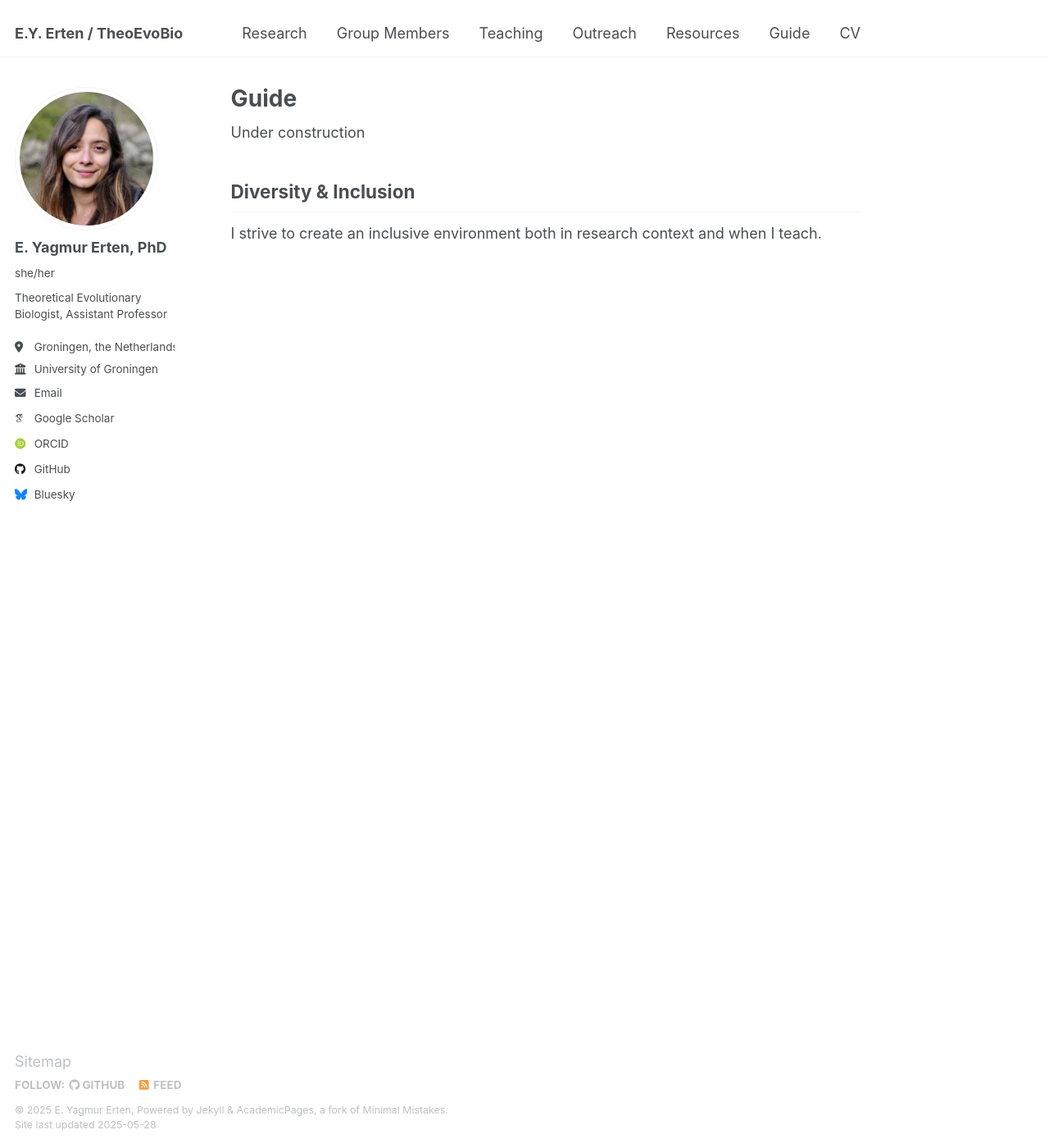
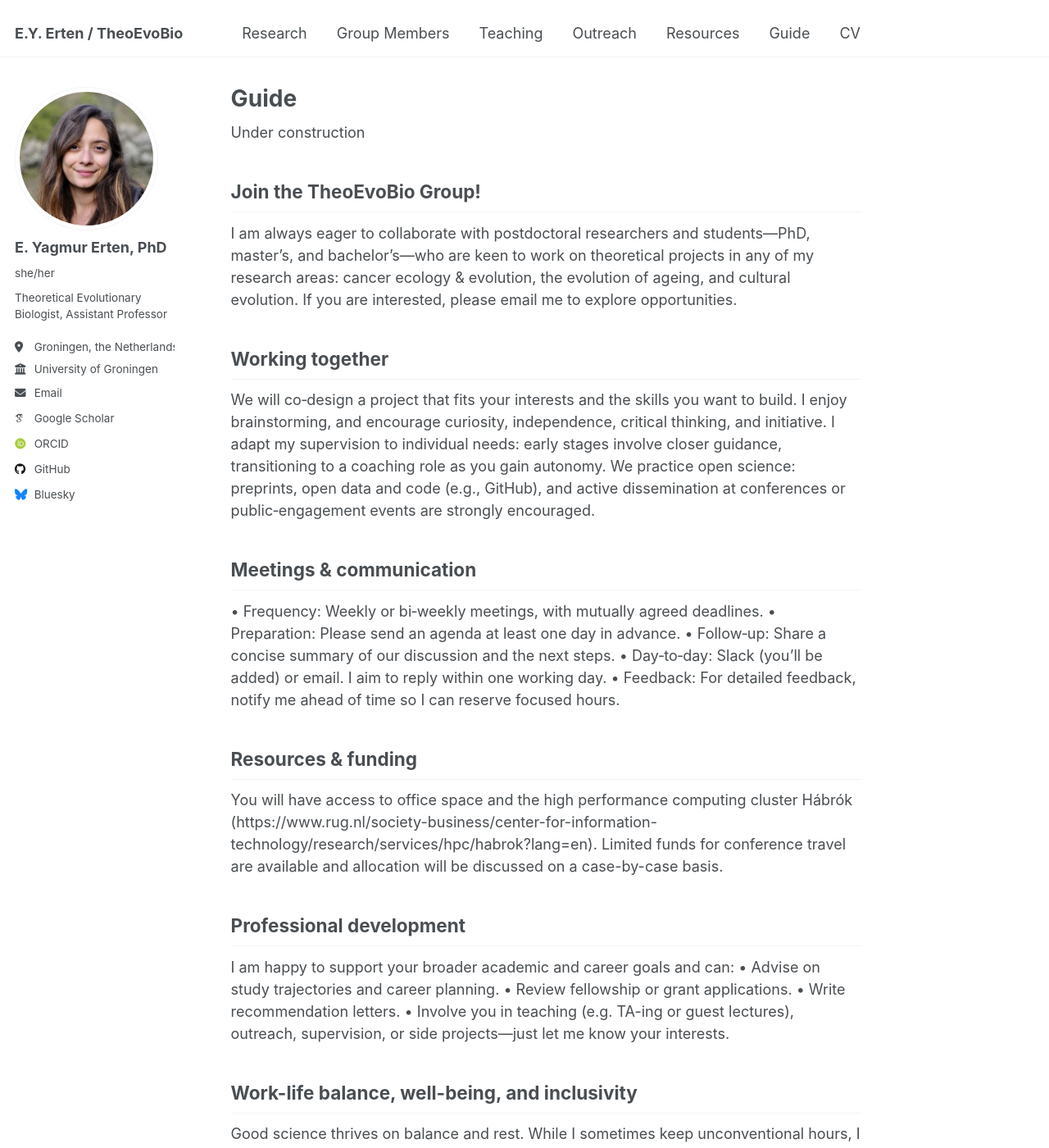
Before and after one commit to yagmurerten/yagmurerten.github.io, a Jekyll site: the page built from _pages/labguide.md, in a window 1280 px wide and 1400 px high. Shown: the whole window at 82% size. Built offline with Jekyll 4.4.1, drawn with Linux system fonts in a browser that asks for light colours; some web fonts are replaced; some of the changed text lies outside the part shown.

Commit message:
Update labguide.md

```diff
--- a/_pages/labguide.md
+++ b/_pages/labguide.md
@@ -8,6 +8,38 @@ redirect_from:
 
 Under construction
 
-## Diversity & Inclusion
+## Join the TheoEvoBio Group!
 
-I strive to create an inclusive environment both in research context and when I teach.
+I am always eager to collaborate with postdoctoral researchers and students—PhD, master’s, and bachelor’s—who are keen to work on theoretical projects in any of my research areas: cancer ecology & evolution, the evolution of ageing, and cultural evolution. If you are interested, please email me to explore opportunities.
+
+## Working together
+
+We will co‑design a project that fits your interests and the skills you want to build. I enjoy brainstorming, and encourage curiosity, independence, critical thinking, and initiative. I adapt my supervision to individual needs: early stages involve closer guidance, transitioning to a coaching role as you gain autonomy. We practice open science: preprints, open data and code (e.g., GitHub), and active dissemination at conferences or public‑engagement events are strongly encouraged.
+
+## Meetings & communication
+
+• Frequency: Weekly or bi‑weekly meetings, with mutually agreed deadlines.
+• Preparation: Please send an agenda at least one day in advance.
+• Follow‑up: Share a concise summary of our discussion and the next steps.
+• Day‑to‑day: Slack (you’ll be added) or email. I aim to reply within one working day.
+• Feedback: For detailed feedback, notify me ahead of time so I can reserve focused hours.
+
+## Resources & funding
+
+You will have access to office space and the high performance computing cluster Hábrók (https://www.rug.nl/society-business/center-for-information-technology/research/services/hpc/habrok?lang=en). Limited funds for conference travel are available and allocation will be discussed on a case-by-case basis.
+
+## Professional development
+
+I am happy to support your broader academic and career goals and can:
+• Advise on study trajectories and career planning.
+• Review fellowship or grant applications.
+• Write recommendation letters.
+• Involve you in teaching (e.g. TA-ing or guest lectures), outreach, supervision, or side projects—just let me know your interests.
+
+## Work-life balance, well-being, and inclusivity
+
+Good science thrives on balance and rest. While I sometimes keep unconventional hours, I respect yours and do not expect work or responses outside your schedule. Meetings will not be set on public holidays, and I encourage you to take annual leave. Urgent deadlines will be handled together.
+
+Having navigated life abroad, minority identities, neurodiversity, and bereavement, I understand that personal challenges arise. If anything affects your work, please talk to me. We will seek appropriate accommodations and support.
+
+Our group values diversity, equity, and inclusion. Discrimination, harassment, or hate of any kind is not tolerated. If you witness or experience such behaviour, contact me immediately—your safety comes first.
```
